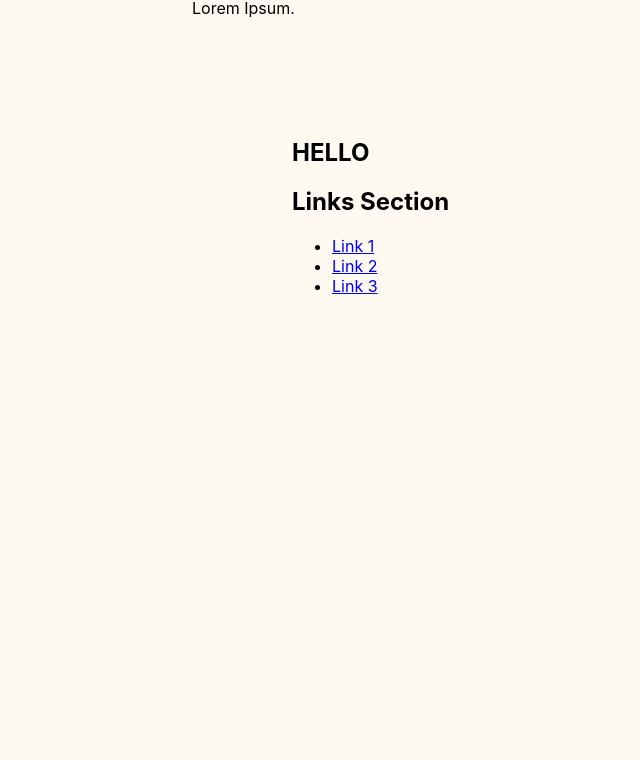
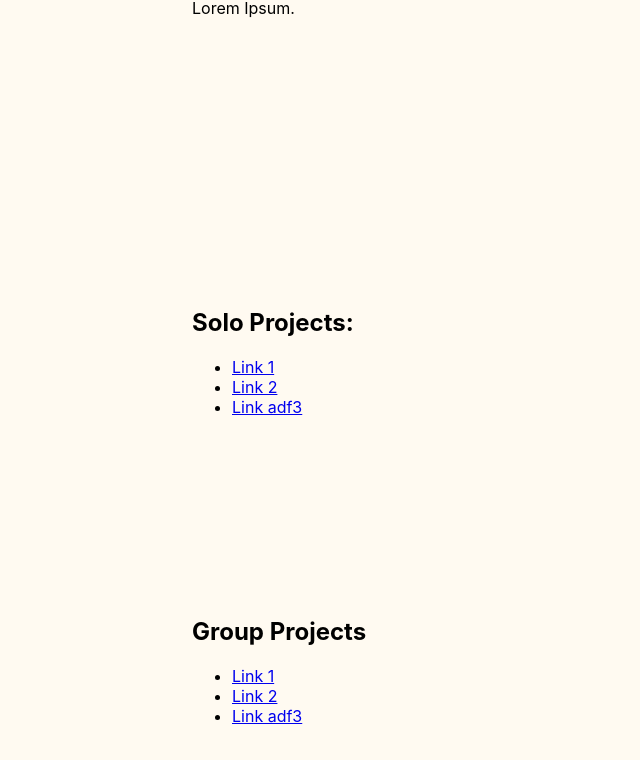
Before and after one commit to saachivar/my_website, a React (Create React App) app: page / in a window 1280 px wide. Shown: the part 1586-2346 px from the top of the page, without its empty margins (208-848 px from the left). Built offline with nearby package versions, Linux system fonts and the light colour scheme; a web font is replaced by a local one.

Commit message:
burn it up hoooo we burn it white white white white white white white

```diff
--- a/src/App.css
+++ b/src/App.css
@@ -75,6 +75,8 @@ body {
   border-radius: 200px 0px 0px 200px;
   font-weight: lighter;
   font-size: 30px;
+  left: -600px; /* Off-screen initially */
+  transition: right 1s ease; /* Slide-in transition */
 }
 
 .about {
@@ -82,8 +84,14 @@ body {
   margin-right: 150px;
   margin-bottom: 120px;
 }
+.about3 {
+  margin-bottom: 290px;
+}
+
+
 
 .ProjectDescrip {
-  margin-left: 500px;
+  margin-left: 400px;
+  margin-bottom: 200px;
 
 }
--- a/src/Components/Descrip1.js
+++ b/src/Components/Descrip1.js
@@ -1,7 +1,29 @@
+import React, { useEffect } from 'react';
 
 function Descrip1() {
+    useEffect(() => {
+        const slideInDiv = document.getElementById('descrip1-slide-in');
+
+        const slideInOnLoad = () => {
+        slideInDiv.style.left = '0'; // Move the div to its final position when the component mounts
+      }; // Empty dependency array ensures the effect runs only once after the component mounts
+
+      // Add event listener to trigger slide-in animation when the page loads
+    window.addEventListener('load', slideInOnLoad);
+
+    // Cleanup: remove event listener when component unmounts
+    return () => {
+      window.removeEventListener('load', slideInOnLoad);
+    };
+  }, []); // Empty dependency array ensures the effect runs only once after the component mounts
+
+
+
+
+
+
 return (
-    <div className="Descrip1">
+    <div className="Descrip1" id="descrip1-slide-in">
         <p>I’m a first year student computer science major at the University of Georgia.</p>
         <p>Scroll down to find out more.</p>
         </div>
--- a/src/Components/MainContent.js
+++ b/src/Components/MainContent.js
@@ -5,11 +5,18 @@ import About2 from "./About2.js";
 import About3 from "./About3.js";
 import ProjectDescrip from "./ProjectDescrip.js";
 
-const heading = 'Links Section';
-const links = [
+const heading1 = 'Solo Projects:';
+const links1 = [
         { text: 'Link 1', url: '/link1' },
         { text: 'Link 2', url: '/link2' },
-        { text: 'Link 3', url: '/link3' }
+        { text: 'Link  adf3', url: '/link3' }
+    ];
+
+const heading2 = 'Group Projects';
+const links2 = [
+        { text: 'Link 1', url: '/link1' },
+        { text: 'Link 2', url: '/link2' },
+        { text: 'Link  adf3', url: '/link3' }
     ];
 
 function MainContent() {
@@ -20,7 +27,8 @@ return (
         <About1 />
         <About2 />
         <About3 />
-        <ProjectDescrip heading={heading} links={links} />
+        <ProjectDescrip heading={heading1} links={links1} />
+        <ProjectDescrip heading={heading2} links={links2} />
         </div>
 );
 
--- a/src/Components/ProjectDescrip.js
+++ b/src/Components/ProjectDescrip.js
@@ -2,7 +2,6 @@
 const ProjectDescrip = ({ heading, links }) => {
     return (
         <div className="ProjectDescrip">
-            <h2> HELLO </h2>
             <h2>{heading}</h2>
             <ul>
                 {links.map((link, index) => (
```
